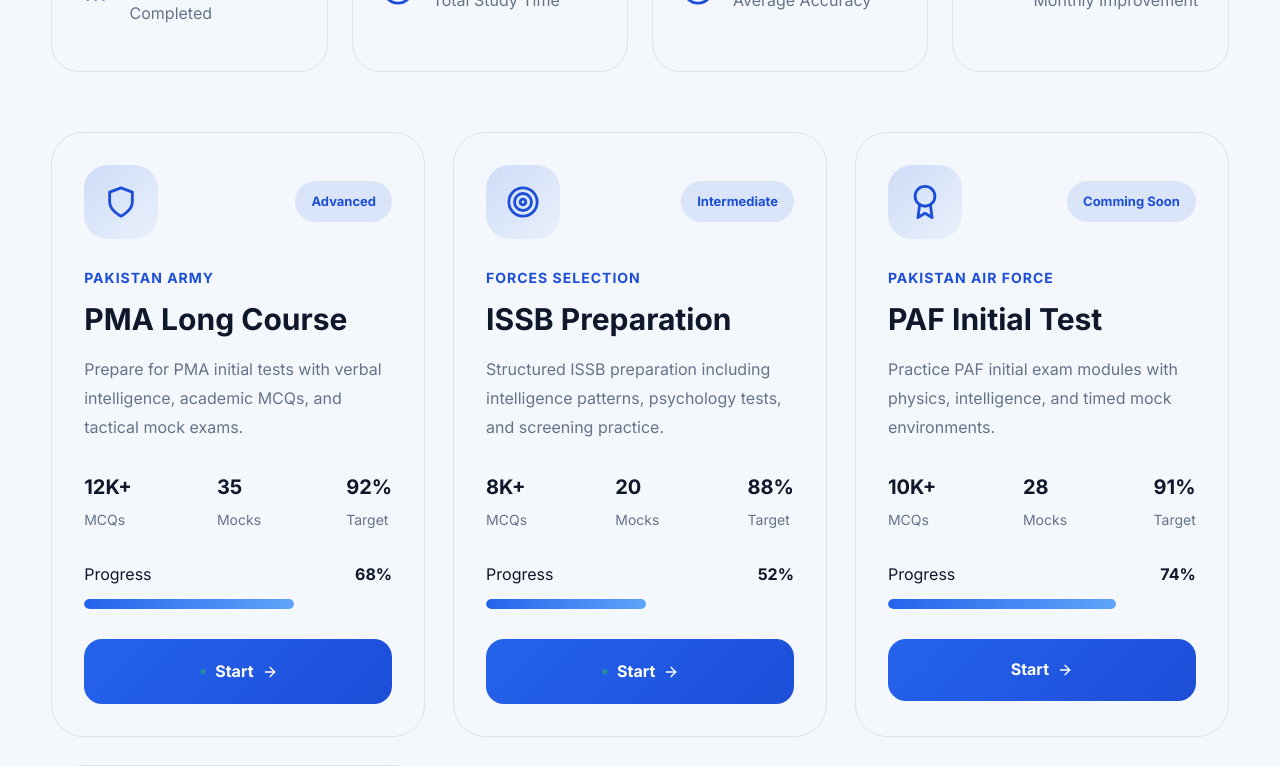
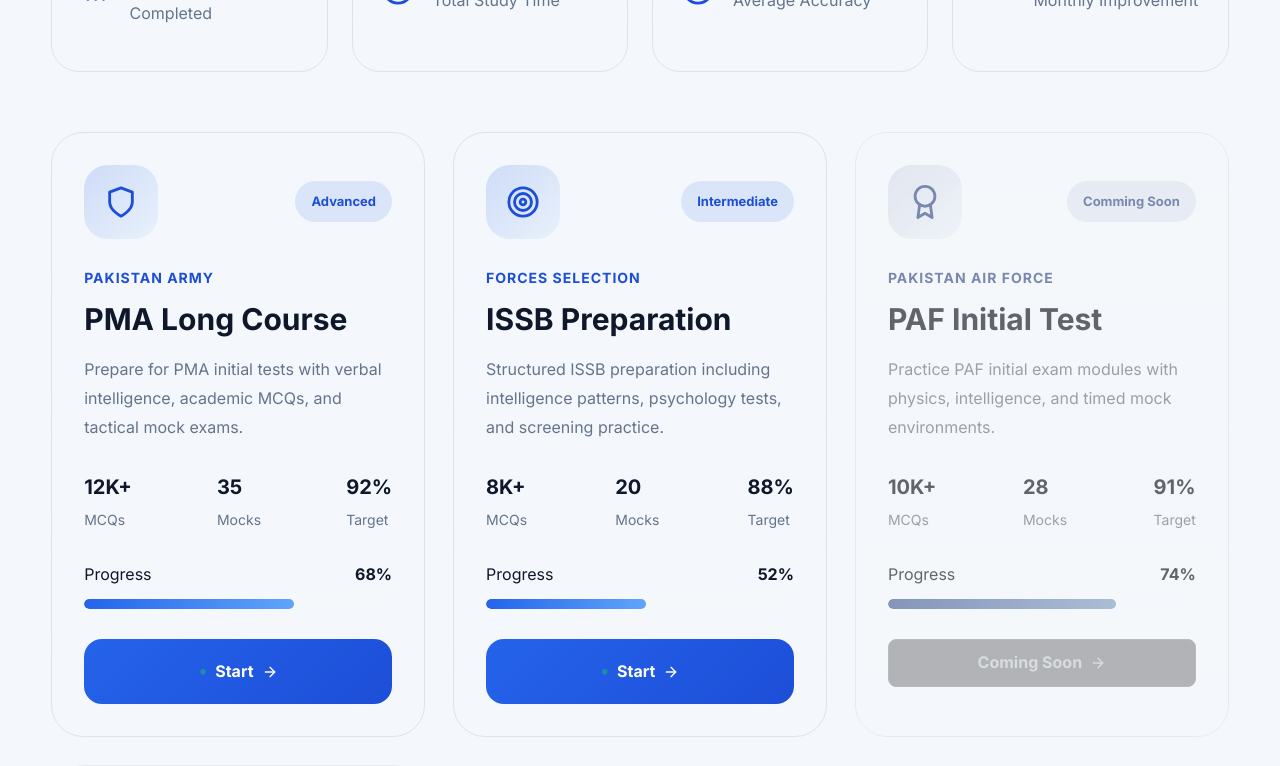
Before and after one commit to examitics/examitics, a React (Vite) app: page /exams in a window 1280 px wide. Shown: the part 600-1366 px from the top of the page. Built offline with nearby package versions, Linux system fonts and the light colour scheme.

Commit message:
Layout correction

```diff
--- a/src/components/exam/examcard.jsx
+++ b/src/components/exam/examcard.jsx
@@ -5,7 +5,7 @@ import { FiArrowRight } from "react-icons/fi";
 const ExamCard = ({ exam }) => {
   const STATUS = {
     ACTIVE: "Continue Preparation",
-    SOON: "Coming Soon",
+    SOON: "Comming Soon",
   };
 
   const isDisabled = exam.status === STATUS.SOON;
```
